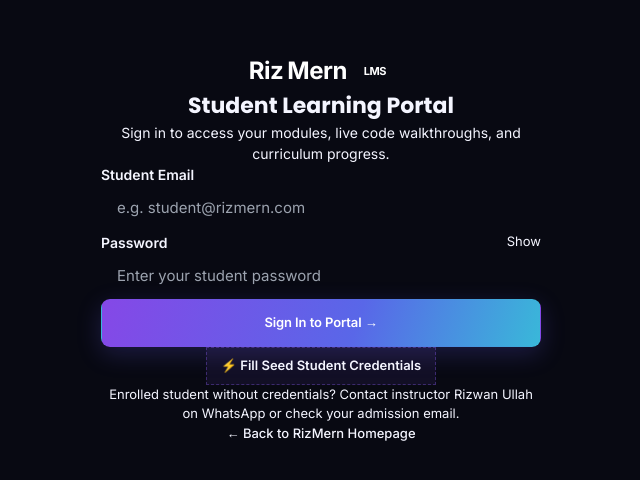
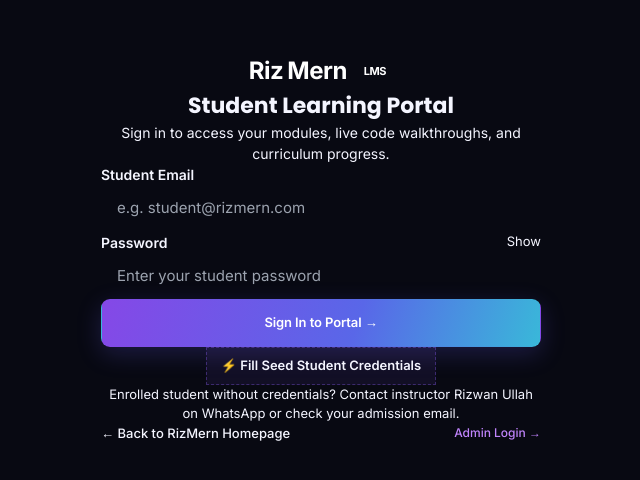
Before and after one commit to rizwangul-hub/RizMern, a React (Vite) app in the folder frontend/: page /student/login in a window 1280 px wide. Shown: the part 152-632 px from the top of the page, without its empty margins (319-959 px from the left). Built offline with nearby package versions, Linux system fonts and the light colour scheme; no server answers.

Commit message:
add new change

```diff
--- a/frontend/src/components/Footer.jsx
+++ b/frontend/src/components/Footer.jsx
@@ -36,6 +36,7 @@
           ))}
           <Link to="/blog">Development blog</Link>
           <Link to="/demo">Free demo class</Link>
+          <Link to="/admin/login">Admin portal</Link>
         </div>
         <div className="footer-contact">
           <h3>Let&apos;s build your next chapter</h3>
@@ -45,7 +46,12 @@
       </div>
       <div className="page-container footer-bottom">
         <span>&copy; {siteData.brand} - {siteData.instructor}</span>
-        <span>Made for the next generation of builders</span>
+        <div style={{ display: 'flex', alignItems: 'center', gap: '16px' }}>
+          <span>Made for the next generation of builders</span>
+          <Link to="/admin/login" style={{ color: '#64748b', fontSize: '11px', textDecoration: 'none' }} title="Admin Login">
+            🔒 Admin
+          </Link>
+        </div>
       </div>
     </footer>
   )
--- a/frontend/src/pages/student/StudentLoginPage.jsx
+++ b/frontend/src/pages/student/StudentLoginPage.jsx
@@ -141,8 +141,9 @@
           <p>
             Enrolled student without credentials? Contact instructor Rizwan Ullah on WhatsApp or check your admission email.
           </p>
-          <div className="student-back-link">
+          <div className="student-back-link" style={{ display: 'flex', justifyContent: 'space-between', alignItems: 'center' }}>
             <Link to="/">← Back to RizMern Homepage</Link>
+            <Link to="/admin/login" style={{ color: '#c084fc', fontSize: '12px', fontWeight: 500 }}>Admin Login →</Link>
           </div>
         </div>
       </div>
```
